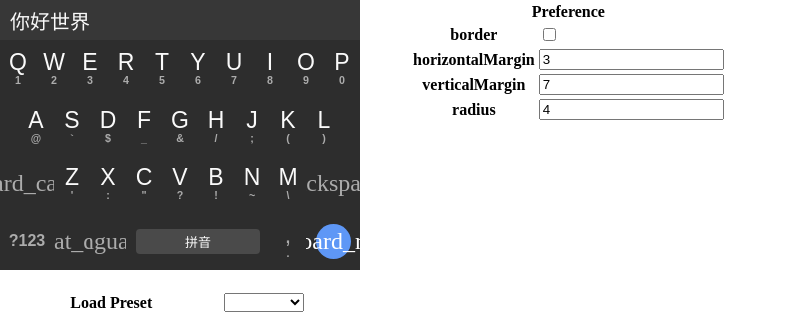
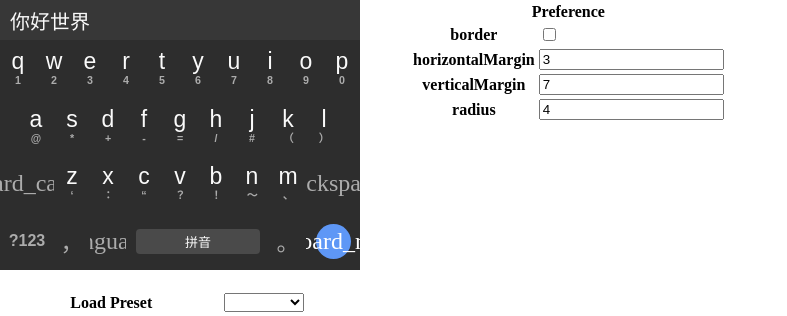
Before and after one commit to fcitx5-android/theme-designer, a Vue app: page / in a window 1280 px wide. Shown: the top 316 px of the page, without its empty margins (0-787 px from the left). Built offline with nearby package versions, Linux system fonts and the light colour scheme; a web font is replaced by a local one.

Commit message:
feat: support toggling caps lock and activate state

```diff
--- a/src/components/KeyView/KeyView.vue
+++ b/src/components/KeyView/KeyView.vue
@@ -17,6 +17,10 @@ interface KeyViewProps {
 }
 
 const props = defineProps<KeyViewProps>();
+
+const emit = defineEmits<{
+    click: [key: KeyAppearance]
+}>();
 
 const keyStyles = computed<StyleValue>(() => ({
     flexBasis: `${props.appearance.percentWidth}%`
@@ -95,7 +99,13 @@ const highlightStyle = computed<StyleValue>(() => {
 </script>
 
 <template>
-    <div class="keyview" :style="keyStyles" @mousedown="pressed = true" @mouseup="pressed = false">
+    <div
+        class="keyview"
+        :style="keyStyles"
+        @mousedown="pressed = true"
+        @mouseup="pressed = false"
+        @click="emit('click', appearance)"
+    >
         <div class="keyview__bg" :style="bkgStyle"></div>
         <component :is="appearanceType" :preference="preference" :appearance="appearance" :theme="theme" />
         <div class="keyview__highlight" :style="highlightStyle"></div>
--- a/src/components/KeyView/KeyViewAltText.vue
+++ b/src/components/KeyView/KeyViewAltText.vue
@@ -47,6 +47,7 @@ const altFgColor = computed(() => {
 
 const altTextStyle = computed<StyleValue>(() => ({
     color: altFgColor.value,
+    lineHeight: '14px',
     fontSize: '10.7px',
     fontWeight: 'bold',
     transform: 'translateY(-2px)'
--- a/src/components/KeyboardWindow.vue
+++ b/src/components/KeyboardWindow.vue
@@ -1,12 +1,13 @@
 <script setup lang="ts">
-import { computed } from 'vue';
+import { computed, ref } from 'vue';
 import type { StyleValue } from 'vue';
 
 import { ThemePreference } from '../types/ThemePreference';
-import { KeyAppearance } from '../types/KeyDef';
+import { KeyAppearance, KeyAppearanceAltText, KeyAppearanceText, KeyAppearanceType, KeyViewId } from '../types/KeyDef';
 import { ThemeProperties } from '../types/ThemeProperties';
 
 import KeyView from './KeyView/KeyView.vue';
+import { PunctuationMap } from '../layouts';
 
 const props = defineProps<{
     preference: ThemePreference;
@@ -17,12 +18,65 @@ const props = defineProps<{
 const keyboardStyle = computed<StyleValue>(() => ({
     backgroundColor: props.preference.border ? props.theme.backgroundColor : props.theme.keyboardColor
 }));
+
+const caps = ref(false);
+const transformAlphabet = (c: string) => caps.value ? c.toUpperCase() : c.toLowerCase();
+
+const active = ref(true);
+const transformSpace = () => active.value ? '拼音' : 'English';
+const transformPunctuation = (c: string) => active.value ? PunctuationMap[c] ?? c : c;
+
+const realLayout = computed(() => props.layout.map(
+    row => row.map(key => {
+        if (key.viewId === KeyViewId.Space) {
+            return {
+                ...key as KeyAppearanceText,
+                displayText: transformSpace()
+            } satisfies KeyAppearanceText;
+        }
+        switch (key.type) {
+            case KeyAppearanceType.AltText: {
+                const { displayText, altText } = key as KeyAppearanceAltText;
+                return {
+                    ...key as KeyAppearanceAltText,
+                    displayText: Object.hasOwn(PunctuationMap, displayText)
+                        ? transformPunctuation(displayText)
+                        : transformAlphabet(displayText),
+                    altText: transformPunctuation(altText)
+                } satisfies KeyAppearanceAltText;
+            }
+            default:
+                return key;
+        }
+    })
+));
+
+const onKeyClick = (key: KeyAppearance) => {
+    switch (key.viewId) {
+        case KeyViewId.CapsLock: {
+            caps.value = !caps.value;
+            break;
+        }
+        case KeyViewId.LangSwitch: {
+            active.value = !active.value;
+            break;
+        }
+        default:
+            break;
+    }
+};
 </script>
 
 <template>
     <div class="keyboard" :style="keyboardStyle">
-        <div v-for="(keyRow, rowIndex) of layout" :key="rowIndex" class="keyrow">
-            <KeyView v-for="(key, keyIndex) of keyRow" :key="`row${rowIndex}key${keyIndex}`" :preference="preference" :appearance="key" :theme="theme" />
+        <div v-for="(keyRow, rowIndex) of realLayout" :key="rowIndex" class="keyrow">
+            <KeyView
+                v-for="(key, keyIndex) of keyRow"
+                :key="`row${rowIndex}key${keyIndex}`"
+                :preference="preference"
+                :appearance="key"
+                :theme="theme"
+                @click="onKeyClick" />
         </div>
     </div>
 </template>
@@ -37,7 +91,7 @@ const keyboardStyle = computed<StyleValue>(() => ({
 
 .keyrow {
     display: flex;
-    flex-grow: 1;
+    flex-basis: 25%;
     justify-content: center;
 }
 </style>
--- a/src/layouts.ts
+++ b/src/layouts.ts
@@ -88,12 +88,12 @@ export const TextKeyboard: KeyAppearance[][] = [
     ],
     [
         AlphabetKey('A', '@'),
-        AlphabetKey('S', '`'),
-        AlphabetKey('D', '$'),
-        AlphabetKey('F', '_'),
-        AlphabetKey('G', '&'),
+        AlphabetKey('S', '*'),
+        AlphabetKey('D', '+'),
+        AlphabetKey('F', '-'),
+        AlphabetKey('G', '='),
         AlphabetKey('H', '/'),
-        AlphabetKey('J', ';'),
+        AlphabetKey('J', '#'),
         AlphabetKey('K', '('),
         AlphabetKey('L', ')')
     ],
@@ -110,10 +110,30 @@ export const TextKeyboard: KeyAppearance[][] = [
     ],
     [
         SymbolKey('?123', 15, KeyAppearanceVariant.Alternative, 16, KeyTextTypeface.Bold),
-        ImageKey(KeyImageResource.QuickPhrase, KeyViewId.QuickPhrase, KeyAppearanceVariant.Alternative, 10),
+        AlphabetKey(',', '', KeyAppearanceVariant.Alternative),
         ImageKey(KeyImageResource.LangSwitch, KeyViewId.LangSwitch, KeyAppearanceVariant.Normal, 10),
-        SymbolKey('拼音', 40, KeyAppearanceVariant.Normal, 13, KeyTextTypeface.Normal, true, KeyViewId.Space),
-        AlphabetKey(',', '.', KeyAppearanceVariant.Alternative),
+        SymbolKey('_', 40, KeyAppearanceVariant.Normal, 13, KeyTextTypeface.Normal, true, KeyViewId.Space),
+        AlphabetKey('.', '', KeyAppearanceVariant.Alternative),
         ImageKey(KeyImageResource.Return, KeyViewId.Return, KeyAppearanceVariant.Accent, 15, true)
     ]
 ];
+
+export const PunctuationMap: Record<string, string | undefined> = {
+    '.': '。',
+    ',': '，',
+    '?': '？',
+    '"': '“',
+    ':': '：',
+    ';': '；',
+    '\'': '‘',
+    '<': '《',
+    '>': '》',
+    '\\': '、',
+    '!': '！',
+    '$': '￥',
+    '^': '……',
+    '_': '——',
+    '(': '（',
+    ')': '）',
+    '~': '～',
+};
```
